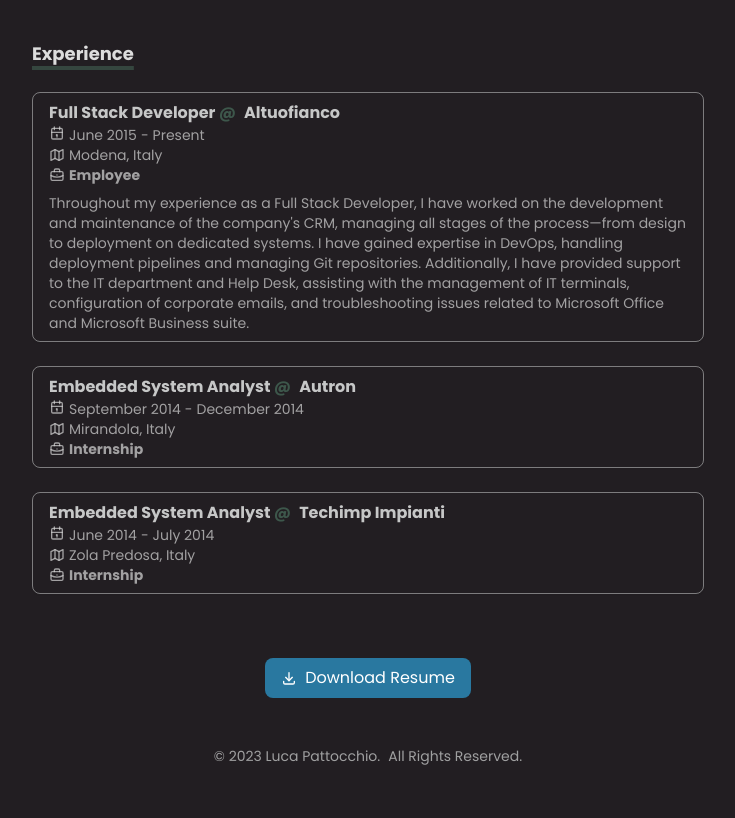
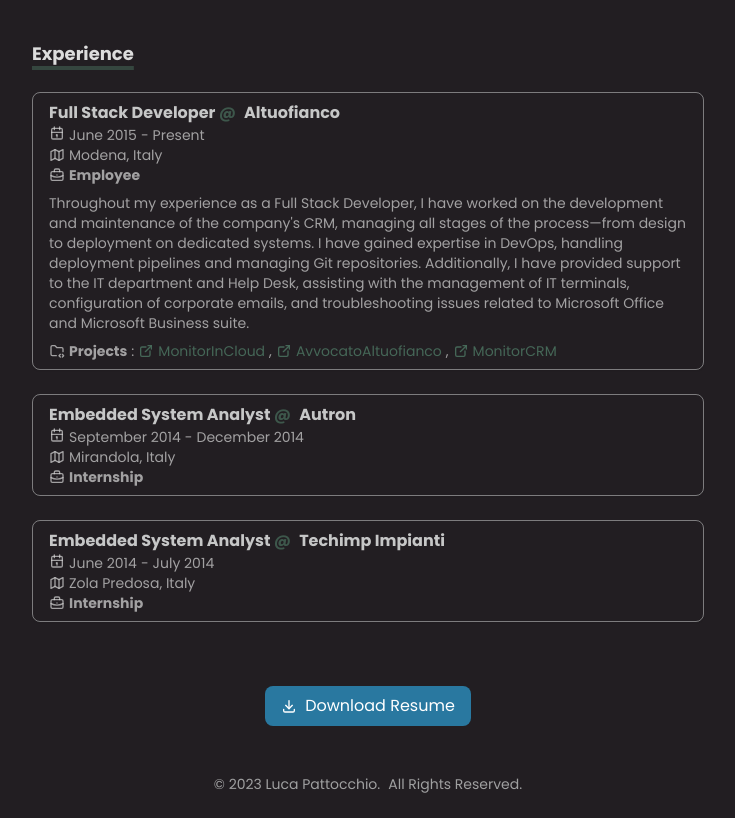
Before and after one commit to Kasui92/lucapattocchio.dev, a React (Vite) app: page / in a window 1280 px wide. Shown: the part 880-1698 px from the top of the page, without its empty margins (272-1007 px from the left). Before the commit the page ends 1670 px from the top, so only its background shows below. Built offline with nearby package versions, Linux system fonts and the light colour scheme.

Commit message:
upd: remove company projects from personal projects; add title in link and images;

```diff
--- a/src/components/Cards.tsx
+++ b/src/components/Cards.tsx
@@ -1,7 +1,7 @@
-import { ReactElement } from 'react'
+import { Fragment, ReactElement } from 'react'
 import { date2Period } from '../lib/utils'
 
-import { IconExternalLink, IconBrandGithub, IconBriefcase, IconCalendar, IconMap } from '@tabler/icons-react'
+import { IconExternalLink, IconBrandGithub, IconBriefcase, IconCalendar, IconMap, IconFolderCode } from '@tabler/icons-react'
 
 import { Expercience } from '../data/experiences'
 import { Project } from '../data/projects'
@@ -46,6 +46,31 @@
                     </div>
                 )}
                 {experience?.description && <div className="mt-2 flex text-silver-700/70">{experience.description}</div>}
+                {experience?.projects && (
+                    <div className="mt-2 flex items-center space-x-1">
+                        <IconFolderCode className="h-4 w-4" />
+                        <div className="flex flex-wrap gap-1">
+                            <span className="font-semibold">Projects</span>:
+                            {experience.projects.map((project, index) => (
+                                <Fragment key={index}>
+                                    {index > 0 && <span>, </span>}
+                                    <a
+                                        href={project.url}
+                                        target="_blank"
+                                        rel="noopener noreferrer"
+                                        className="underline-transition text-green-500/90 after:bg-green-500/90"
+                                        title={`Visit ${project.title}`}
+                                    >
+                                        <span className="flex items-center gap-1">
+                                            <IconExternalLink className="h-4 w-4" />
+                                            {project.title}
+                                        </span>
+                                    </a>
+                                </Fragment>
+                            ))}
+                        </div>
+                    </div>
+                )}
             </div>
         </div>
     )
@@ -58,6 +83,7 @@
                 <img
                     src={project.image}
                     alt={project.title}
+                    title={project.title}
                     className="h-36 w-full rounded-t-lg object-cover md:h-full md:rounded-lg"
                 />
             </div>
@@ -79,7 +105,8 @@
                         href={project.url}
                         target="_blank"
                         rel="noopener noreferrer"
-                        className="text-green-500/90 hover:underline"
+                        className="underline-transition text-green-500/90 after:bg-green-500/90"
+                        title={`Visit ${project.title}`}
                     >
                         <span className="flex items-center gap-1">
                             <IconExternalLink className="h-4 w-4" />
@@ -91,7 +118,8 @@
                             href={project.viewSourceUrl}
                             target="_blank"
                             rel="noopener noreferrer"
-                            className="text-green-500/90 hover:underline"
+                            className="underline-transition text-green-500/90 after:bg-green-500/90"
+                            title={`View source code of ${project.title}`}
                         >
                             <span className="flex items-center gap-1">
                                 <IconBrandGithub className="h-4 w-4" />
--- a/src/data/experiences.ts
+++ b/src/data/experiences.ts
@@ -1,3 +1,5 @@
+import { Project } from './projects'
+
 export interface Expercience {
     position: string
     company: string
@@ -7,6 +9,7 @@
     endDate?: string
     location?: string
     description?: string
+    projects?: Project[]
 }
 
 export const experiences: Expercience[] = [
@@ -18,6 +21,26 @@
         startDate: '2015-06-01',
         location: 'Modena, Italy',
         description: `Throughout my experience as a Full Stack Developer, I have worked on the development and maintenance of the company's CRM, managing all stages of the process—from design to deployment on dedicated systems. I have gained expertise in DevOps, handling deployment pipelines and managing Git repositories. Additionally, I have provided support to the IT department and Help Desk, assisting with the management of IT terminals, configuration of corporate emails, and troubleshooting issues related to Microsoft Office and Microsoft Business suite.`,
+        projects: [
+            {
+                title: 'MonitorInCloud',
+                description: 'A powerful and flexible cloud-based CRM, with a focus on the sales department.',
+                url: 'https://monitorincloud.it/',
+                technologies: ['Next.js', 'Bootstrap', 'PHP', 'MySQL', 'Docker', 'CodeIgniter'],
+            },
+            {
+                title: 'AvvocatoAltuofianco',
+                description: 'An online portal for managing your GDPR service package provided by Altuofianco.',
+                url: 'https://avvocatoaltuofianco.it/',
+                technologies: ['Next.js', 'PHP', 'MySQL', 'Docker', 'CodeIgniter'],
+            },
+            {
+                title: 'MonitorCRM',
+                description: 'A CRM for monitoring and managing the activities of a company.',
+                url: 'https://monitorcrm.it/',
+                technologies: ['PHP', 'MySQL', 'Javascript', 'CSS'],
+            },
+        ],
     },
     {
         position: 'Embedded System Analyst',
--- a/src/data/projects.ts
+++ b/src/data/projects.ts
@@ -18,26 +18,13 @@
  */
 const projects: Array<Project> = [
     {
-        title: 'MonitorInCloud',
-        description: 'A powerful and flexible cloud-based CRM, with a focus on the sales department.',
-        image: '/projects/monitorincloud.png',
-        url: 'https://monitorincloud.it/',
-        technologies: ['Next.js', 'Bootstrap', 'PHP', 'MySQL', 'Docker'],
-    },
-    {
-        title: 'MonitorCRM',
-        description: 'A CRM for monitoring and managing the activities of a company.',
-        image: '/projects/monitorcrm.png',
-        url: 'https://monitorcrm.it/',
-        technologies: ['PHP', 'MySQL', 'Javascript', 'CSS'],
-    },
-    {
-        title: 'GDRCD',
-        description: 'A PHP framework for creating "play by chat role-playing game" browser games.',
-        image: '/projects/gdrcd.png',
-        url: 'https://lucapattocchio.altervista.org',
-        viewSourceUrl: 'https://github.com/GDRCD/GDRCD',
-        technologies: ['PHP', 'MySQL', 'Javascript', 'CSS', 'Docker'],
+        title: 'Slice & Dice',
+        description:
+            'A small directory of game systems for aspiring play by chat admin. This is a porting of the original project built with WordPress, now with Next.js & MDX.',
+        image: '/projects/slicendice.png',
+        url: 'https://slicendice.vercel.app/',
+        viewSourceUrl: 'https://github.com/slice-dice/website',
+        technologies: ['Next.js', 'MDX', 'TailwindCSS', 'Typescript'],
     },
     {
         title: 'lucapattocchio.dev',
@@ -48,13 +35,12 @@
         technologies: ['React', 'Typescript', 'TailwindCSS'],
     },
     {
-        title: 'Slice & Dice',
-        description:
-            'A small directory of game systems for aspiring play by chat admin. This is a porting of the original project built with WordPress, now with Next.js & MDX.',
-        image: '/projects/slicendice.png',
-        url: 'https://slicendice.vercel.app/',
-        viewSourceUrl: 'https://github.com/slice-dice/website',
-        technologies: ['Next.js', 'MDX', 'TailwindCSS', 'Typescript'],
+        title: 'GDRCD',
+        description: 'A PHP framework for creating "play by chat role-playing game" browser games.',
+        image: '/projects/gdrcd.png',
+        url: 'https://lucapattocchio.altervista.org',
+        viewSourceUrl: 'https://github.com/GDRCD/GDRCD',
+        technologies: ['PHP', 'MySQL', 'Javascript', 'CSS', 'Docker'],
     },
 ]
 
```
Also changed, not shown: public/projects/monitorcrm.png (deleted), public/projects/monitorincloud.png (deleted).
